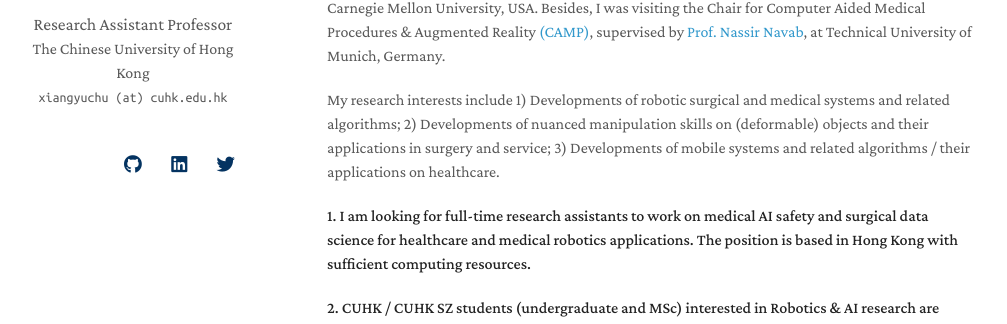
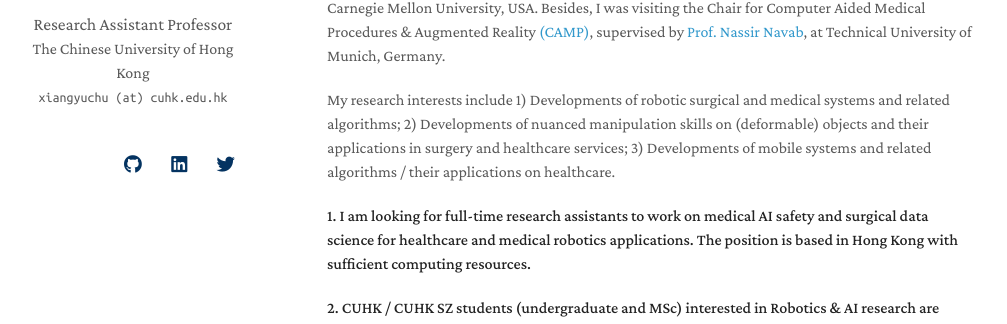
Before and after one commit to xiangyuchu03/xiangyuchu03.github.io, a Jekyll site: the page built from index.md, in a window 1280 px wide and 900 px high. Shown: the part 257-581 px from the top of the window, without its empty margins (143-1150 px from the left). Built offline with Jekyll 4.4.1, drawn with Linux system fonts in a browser that asks for light colours; nearby versions of some CDN libraries; a style sheet for code colours, icons or effects is not loaded; our own code applies the rules of GitHub Pages for plain Markdown files.

Commit message:
Update index.md

```diff
--- a/index.md
+++ b/index.md
@@ -6,7 +6,7 @@ layout: homepage
 
 I am currently a research assistant professor in the [BMT](https://biomedirobotics.com/) group, Department of Mechanical and Automation Engineering, The Chinese University of Hong Kong, directed by [Prof. Kwok Wai Samuel Au](https://www4.mae.cuhk.edu.hk/peoples/au-kwok-wai-samuel/). I am also involved in research at the [CUHK T Stone Robotics Institute](https://ri.cuhk.edu.hk/en/), particularly in [embodied healthcare service robotics for hospital and patient assistance](https://ri.cuhk.edu.hk/en/research/projects/embodied-healthcare-service-robotics-for-hospital-and-patient-assistance). I was a postdoctoral fellow in [Multi-scale Medical Robotics Center](https://www.mrc-cuhk.com/). Prior to my PhD study, I received B.E. and M.E. degrees at Harbin Institute of Technology, China. In the third year, I was visiting the group of [Prof. Hartmut Geyer](https://www.cs.cmu.edu/~hgeyer/) at Carnegie Mellon University, USA. Besides, I was visiting the Chair for Computer Aided Medical Procedures & Augmented Reality [(CAMP)](https://www.cs.cit.tum.de/camp/start/), supervised by [Prof. Nassir Navab](https://www.professoren.tum.de/en/navab-nassir), at Technical University of Munich, Germany.
 
-My research interests include 1) Developments of robotic surgical and medical systems and related algorithms; 2) Developments of nuanced manipulation skills on (deformable) objects and their applications in surgery and service; 3) Developments of mobile systems and related algorithms / their applications on healthcare.
+My research interests include 1) Developments of robotic surgical and medical systems and related algorithms; 2) Developments of nuanced manipulation skills on (deformable) objects and their applications in surgery and healthcare services; 3) Developments of mobile systems and related algorithms / their applications on healthcare.
 
 **1. I am looking for full-time research assistants to work on medical AI safety and surgical data science for healthcare and medical robotics applications. The position is based in Hong Kong with sufficient computing resources.**
 
```
